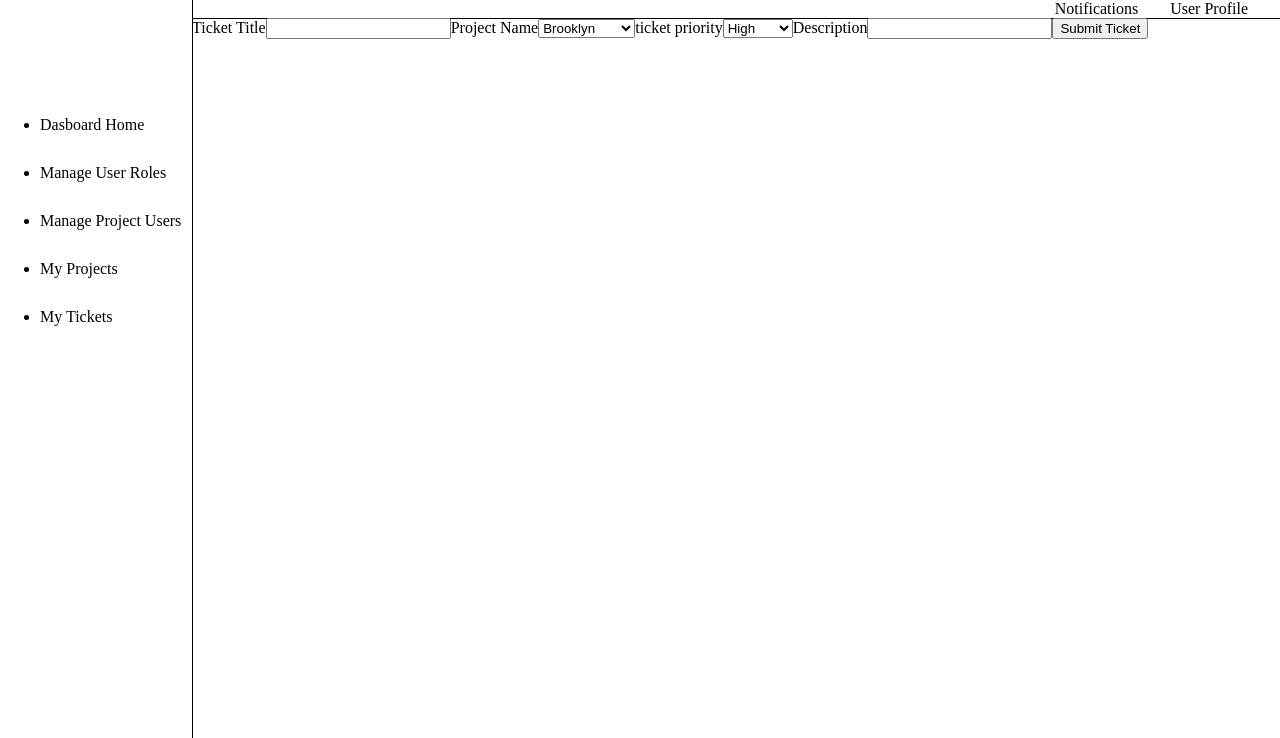
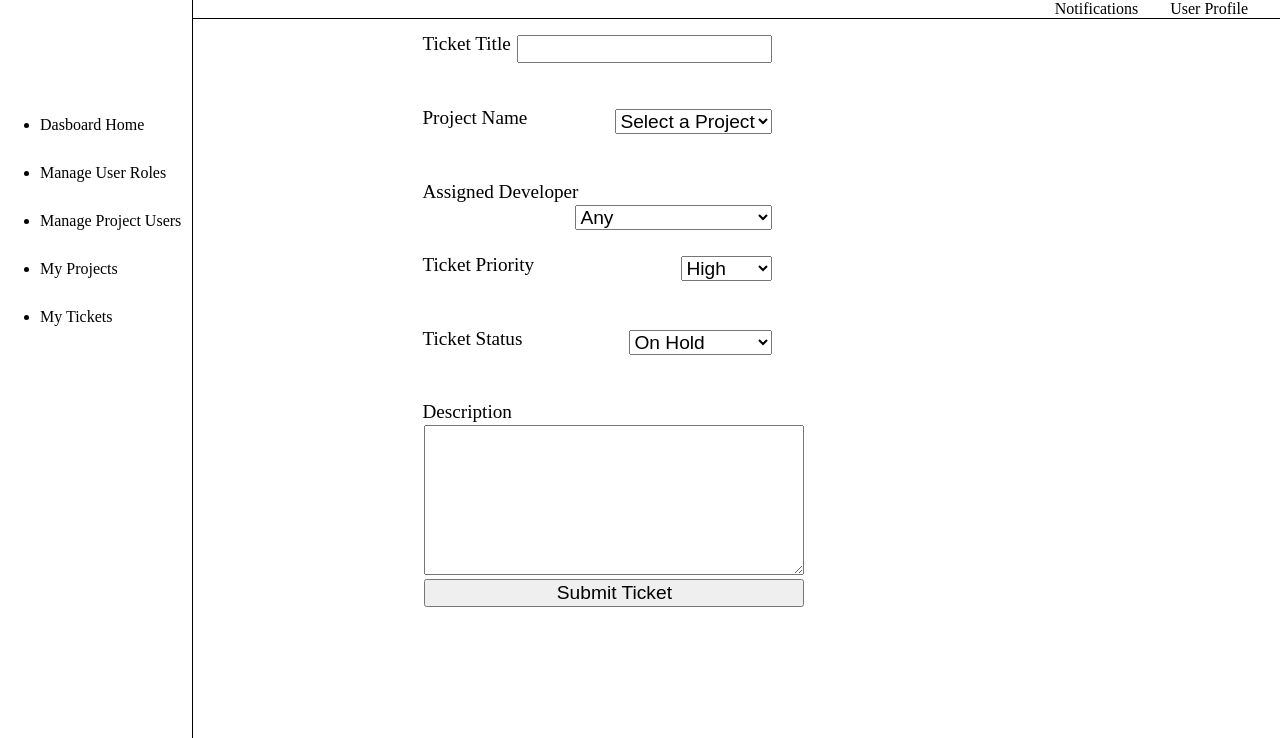
Before and after one commit to ziphtheur/Bug-Tracker, a React app in the folder client/: page / in a window 1280 px wide. Shown: the part 62-800 px from the top of the page. Built offline with nearby package versions, Linux system fonts and the light colour scheme.

Commit message:
create-ticket outline

```diff
--- a/client/src/components/CreateTicket/CreateTicket.css
+++ b/client/src/components/CreateTicket/CreateTicket.css
@@ -1,8 +1,26 @@
 .create-ticket-container {
 position: absolute;
 top: 10vh;
-left: 15vw;
-width: 85vw;
+left: 33vw;
+width: 30vw;
 height: 90vh;
+font-size: 1.2em;
 
 }
+input, select, textarea {
+    margin-left: 5px;
+    font-size: 1em;
+    margin: 2px;
+    float: right;
+}
+.create-ticket {
+    width: 100%;
+    height: 80%;
+    margin-top: .8em;
+    display: flex;
+    flex-direction: column;
+}
+.create-ticket-form-div{
+    flex: 1;
+    margin-bottom: 1em;
+}
--- a/client/src/components/CreateTicket/CreateTicket.js
+++ b/client/src/components/CreateTicket/CreateTicket.js
@@ -1,35 +1,66 @@
 import {React, useState} from 'react';
+import axios from 'axios';
 import './CreateTicket.css'
 
 const CreateTicket = () => {
     const [ticketTitle, setTicketTitle] = useState("");
     const [ticketDescription, setTicketDescription] = useState("");
+    const [projectName, setProjectName] = useState("")
+    const [assignedDeveloper, setAssignedDeveloper] = useState("Any");
+    const [ticketPriority, setTicketPriority] = useState("High");
+    const [ticketStatus, setTicketStatus] = useState("On Hold")
 
     const formSubmit = (event) => {
         event.preventDefault();
-        console.log(ticketDescription, ticketTitle)
+        console.log(ticketDescription, ticketTitle, projectName, assignedDeveloper, ticketPriority, ticketStatus)
     }
 
-
+// Assigned developer needs to be admin accesss only
     return (
         <div className="create-ticket-container">
-            <form onSubmit={formSubmit}>
+            <form className="create-ticket" onSubmit={formSubmit}>
+                <div className="create-ticket-form-div">
                     <label >Ticket Title</label>
                     <input id="ticket-Title" type="text" value={ticketTitle} onChange={event => setTicketTitle(event.target.value)}/>
+                </div>
+               <div className="create-ticket-form-div">
                     <label>Project Name</label>
-                <select>
-                    <option>Brooklyn</option>
-                    <option>Science Fair</option>
-                    <option>Gotham</option>
+                    <select value={projectName} onChange={e => setProjectName(e.target.value)}>
+                        <option value="" disabled>Select a Project</option>
+                        <option value="Brooklyn">Brooklyn</option>
+                        <option value="Science Fair">Science Fair</option>
+                        <option value="Gotham">Gotham</option>
                     </select>
-                <label>ticket priority</label>
-                <select>
-                    <option value="high">High</option>
-                    <option value="medium">Medium</option>
-                    <option value="low">Low</option>
+               </div>
+                <div className="create-ticket-form-div">
+                    <label>Assigned Developer</label>
+                    <select value={assignedDeveloper} onChange={e => setAssignedDeveloper(e.target.value)}>
+                        <option value="Any">Any</option>
+                        <option value="?"> employees assigned </option>
                     </select>
+                </div>
+                <div className="create-ticket-form-div">
+                    <label>Ticket Priority</label>
+                    <select value={ticketPriority} onChange={e => setTicketPriority(e.target.value)}>
+                        <option className="priority-high" value="High">High</option>
+                        <option className="priority-medium" value="Medium">Medium</option>
+                        <option className="priority-low" value="Low">Low</option>
+                    </select>
+                </div>
+                <div className="create-ticket-form-div">
+                    <label>Ticket Status</label>
+                    <select value={ticketStatus} onChange={e => setTicketStatus(e.target.value)}>
+                        <option value="On Hold">On Hold</option>
+                        <option value="In Progress">In Progress</option>
+                        <option value="Fixed">Fixed</option>
+                        <option value="Under Review">Under Review</option>
+                        <option value="Approved">Approved</option>
+                        <option value="Deployed">Deployed</option>
+                        <option value="Closed">Closed</option>
+                    </select>
+                </div>
                     <label>Description</label>
-                <input value={ticketDescription} onChange={event => setTicketDescription(event.target.value)} />
+                    <textarea wrap="true" required rows="8" value={ticketDescription} onChange={event => setTicketDescription(event.target.value)} />
                 <input type="submit" value="Submit Ticket" />
             </form>
         </div>
```
Also changed, not shown: 2 other files. Lines whose indentation alone changed are shown as unchanged.
